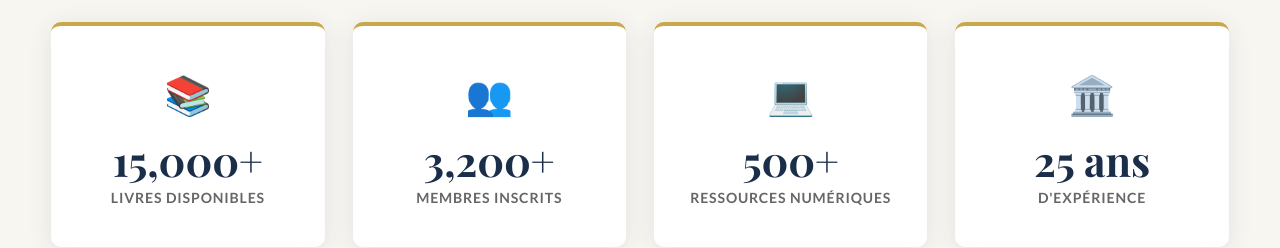
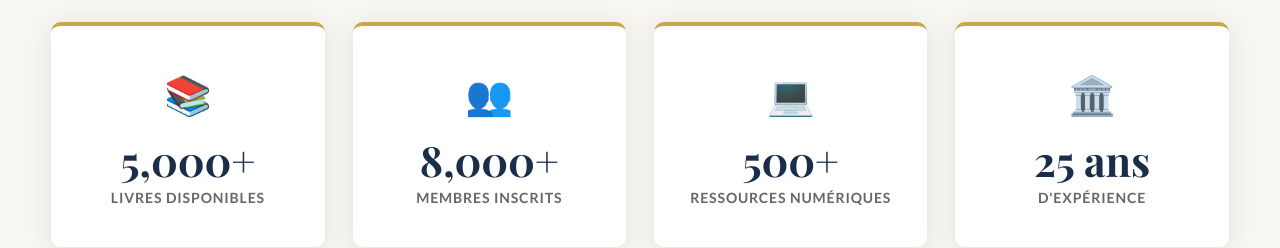
Before and after one commit to Aissarak8/project-web-S2, a plain HTML site: page index.html in a window 1280 px wide. Shown: the part 1000-1248 px from the top of the page. Drawn offline with nearby package versions, Linux system fonts and the light colour scheme.

Commit message:
Correction des contributions de l'équipe dans le README.md et mise à jour des statistiques dans index.html

```diff
--- a/index.html
+++ b/index.html
@@ -84,7 +84,7 @@
           <div class="stat-icon">📚</div>
           <!-- data-count triggers count-up animation in JS -->
           <div class="stat-number"
-               data-count="15000"
+               data-count="5000"
                data-suffix="+">0</div>
           <div class="stat-label">Livres disponibles</div>
         </div>
@@ -92,7 +92,7 @@
         <div class="stat-card">
           <div class="stat-icon">👥</div>
           <div class="stat-number"
-               data-count="3200"
+               data-count="8000"
                data-suffix="+">0</div>
           <div class="stat-label">Membres inscrits</div>
         </div>
```
Also changed, not shown: 1 other file.
